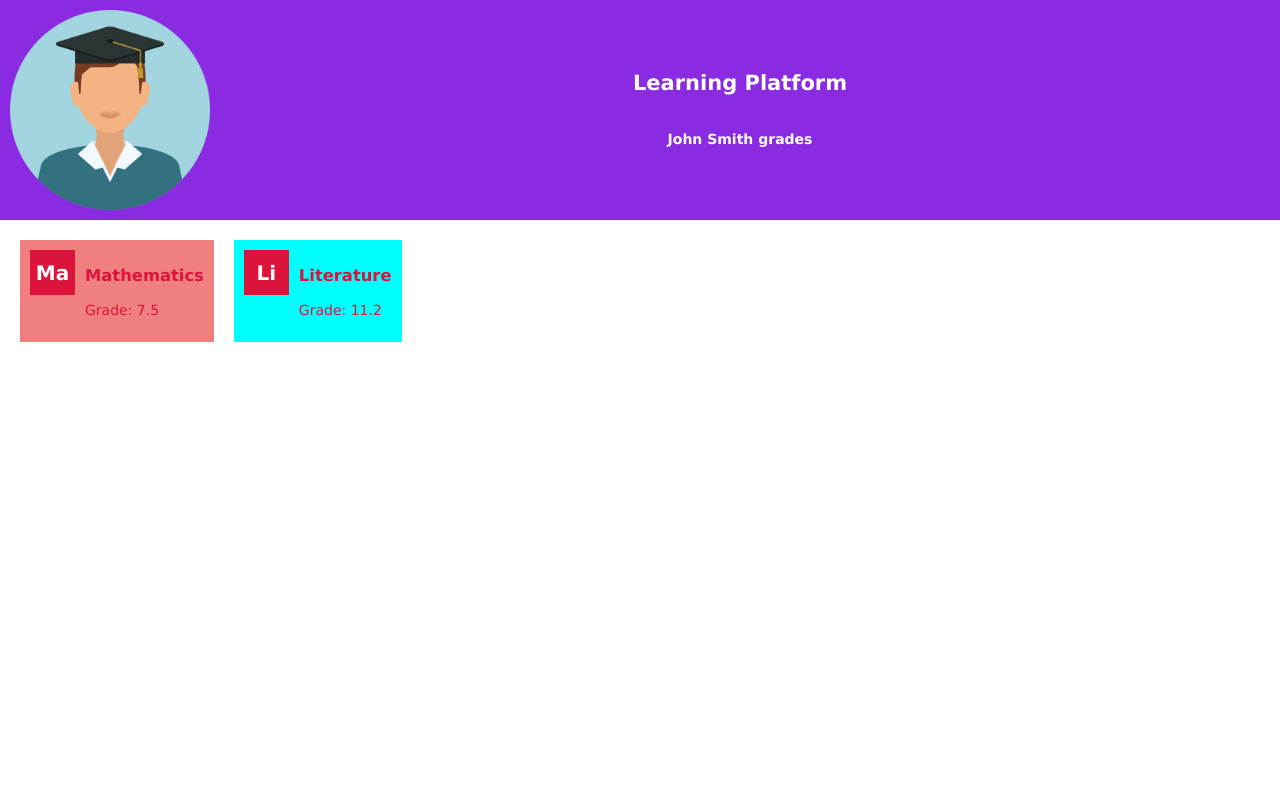
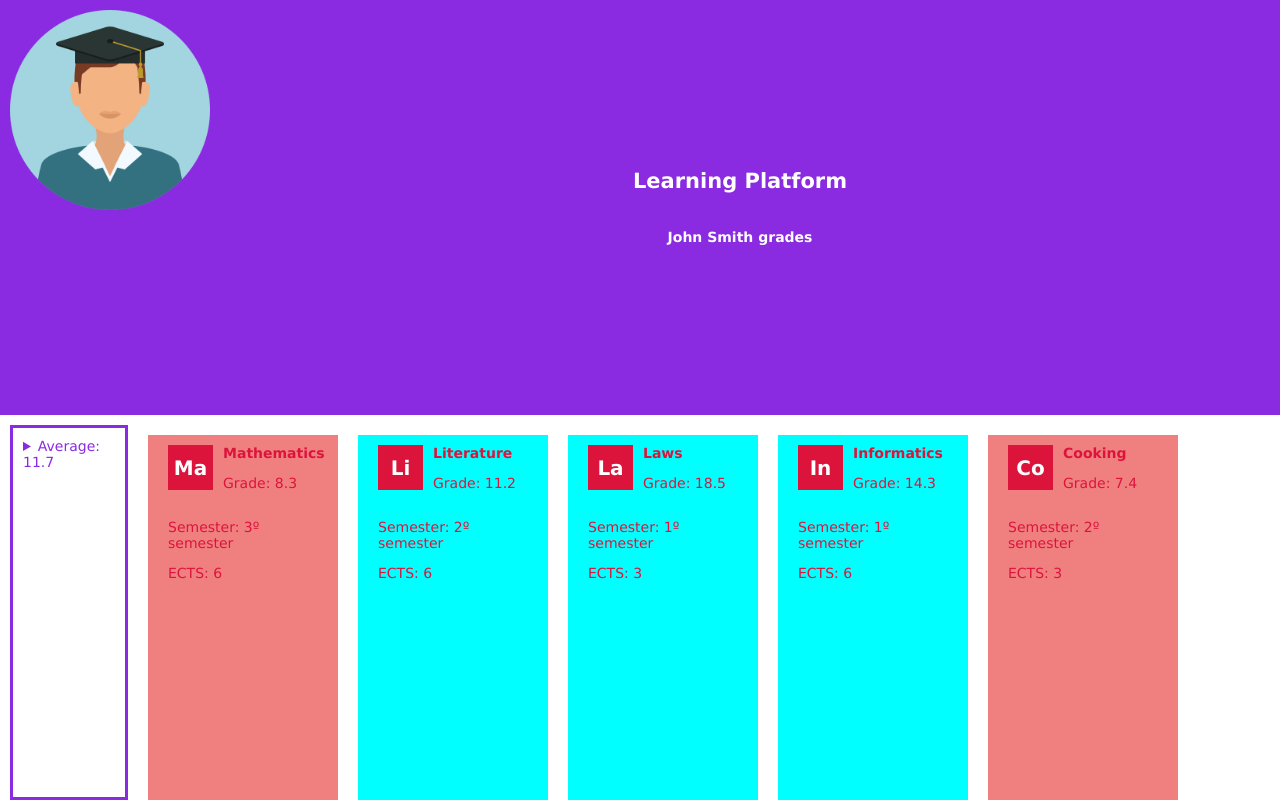
Before and after one commit to pcmiguel1/tutoriaisWeb, a website: page public/studentGrades.html in a window 1280 px wide. Drawn offline with Linux system fonts and the light colour scheme.

Commit message:
Tutorial JavaScript 2

```diff
--- a/public/javascripts/studentGrades.js
+++ b/public/javascripts/studentGrades.js
@@ -2,35 +2,66 @@
 var student_name = "John Smith";
 student_name += " grades";
 
-var name_first_unit = "Mathematics";
-var grade_first_unit = 7.5;
+//Units information
+var units = [
+    { unit: "Mathematics", grade: 8.3, semester: 3, ects: 6 },
+    { unit: "Literature", grade: 11.2, semester: 2, ects: 6 },
+    { unit: "Laws", grade: 18.5, semester: 1, ects: 3 },
+    { unit: "Informatics", grade: 14.3, semester: 1, ects: 6 },
+    { unit: "Cooking", grade: 7.4, semester: 2, ects: 3 }
+];
 
-var name_second_unit = "Literature";
-var grade_second_unit = 11.2;
+var ects = 0;
+var ects_grade = 0;
+var number_units_failed = 0;
+var number_units_finished = 0;
+
 
 window.onload = function () {
+
     document.getElementById("student").innerHTML = student_name;
 
+    //Colocar as disciplinas
+    updateUnit(units);
+    //update details
+    var total = parseFloat(ects_grade) / parseFloat(ects);
+
     let aux = "";
-    if (grade_first_unit < 9.5) {
+    aux += "<summary>" + "Average: " + total.toFixed(1) + "</summary>";
+    aux += "<p>" + number_units_failed + " failed units" + "</p>";
+    aux += "<p>" + number_units_finished + " passed units" + "</p>";
+
+    document.getElementById("summary").innerHTML = aux;
+
+
+}
+
+function updateUnit( units ) {
+
+    let aux = "";
+    for (let i = 0; i < units.length; i++) {
+        let unit = units[i];
+
+        if (unit.grade < 9.5) {
             aux += "<section class='box box-failed'>";
+            number_units_failed++;
         }
         else {
             aux += "<section class='box'>";
+            number_units_finished++;
         }
-    aux += "<div class='square'>" + name_first_unit.substring(0,2) + "</div>";
-    aux += "<section>" + "<h1>" + name_first_unit + "</h1>" + "<p>" + "Grade: " + grade_first_unit + "</p>" + "</section>";
+        aux += "<section class='sec'>";
+        aux += "<div class='square'>" + unit.unit.substring(0,2) + "</div>";
+        aux += "<section>" + "<h1 style='margin-top: 0; margin-bottom: 0;' >" + unit.unit + "</h1>" + "<p>" + "Grade: " + unit.grade + "</p>" + "</section>";
+        aux += "</section>";
+        aux += "<section>" + "<p>" + "Semester: " + unit.semester + "º semester" + "</p>";
+        aux += "<p>" + "ECTS: " + unit.ects + "</p>" + "</section>"
         aux += "</section>";
 
-    if (grade_second_unit < 9.5) {
-        aux += "<section class='box box-failed'>";
+        ects += unit.ects;
+        ects_grade += (unit.ects * unit.grade);
+
     }
-    else {
-        aux += "<section class='box'>";
-    }
-    aux += "<div class='square'>" + name_second_unit.substring(0,2) + "</div>";
-    aux += "<section>" + "<h1>" + name_second_unit + "</h1>" + "<p>" + "Grade: " + grade_second_unit + "</p>" + "</section>";
-    aux += "</section>";
     document.getElementById("grades").innerHTML = aux;
 
 }
--- a/public/studentGrades.html
+++ b/public/studentGrades.html
@@ -7,15 +7,16 @@
   <script src="/javascripts/studentGrades.js"></script>
 </head>
 
-<body>
-  <header>
+<body class="grid">
+  <header class="header">
     <a href="index.html"><img id="student_avatar" src="./images/student.png"/></a>
     <section>
       <h1>Learning Platform</h1>
       <h4 id="student"></h4>
     </section>
   </header>
-  <main id="grades">
+  <details id="summary" class="nav"></details>
+  <main id="grades" class="main">
 
   </main>
 
--- a/public/stylesheets/studentGrades.css
+++ b/public/stylesheets/studentGrades.css
@@ -1,11 +1,25 @@
+
+.header { grid-area: header; }
+.nav { grid-area: nav; }
+.main { grid-area: main; }
+
+.grid {
+    display: grid;
+    grid-template-columns: 10% auto;
+    grid-template-rows: auto;
+    grid-template-areas:
+      'header header'
+      'nav main'
+  }
+
 main {
     display: flex;
 }
 
 .box {
-    display: flex;
+    width: 150px;
     background-color: cyan;
-    padding: 10px;
+    padding: 10px 20px;
     margin-top: 20px;
     margin-left: 20px;
     color: crimson;
@@ -14,6 +28,11 @@ main {
 .box-failed {
     background-color: lightcoral;
 }
+
+.sec {
+    display: flex;
+}
+
 
 .square {
     width: 25px;
@@ -28,3 +47,11 @@ main {
     font-size: 20px;
     font-weight: bold;
 }
+
+#summary {
+    color: blueviolet;
+    border: 3px solid blueviolet;
+    padding: 10px;
+    margin-left: 10px;
+    margin-top: 10px;
+}
--- a/public/stylesheets/style-grading.css
+++ b/public/stylesheets/style-grading.css
@@ -1,5 +1,5 @@
 
-main{
+main {
     width: 100%;
     display: flex;
     justify-content: center;
@@ -11,7 +11,7 @@ main{
     margin-top: 20px;
 }
 
-input[type=text], input[type=number] {
+input[type=text], input[type=number], select {
     width: 100%;
     padding: 12px 20px;
     border: 1px solid #ccc;
```
Also changed, not shown: public/grading.html (+2 -2 lines), public/javascripts/grading.js (+47 -3 lines). Lines whose indentation alone changed are shown as unchanged.
